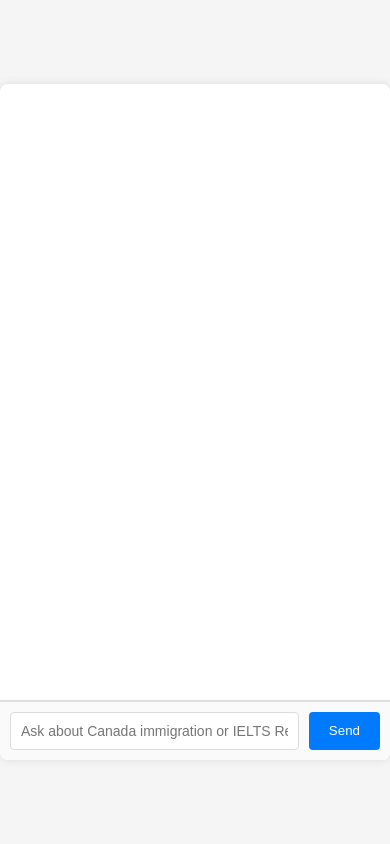
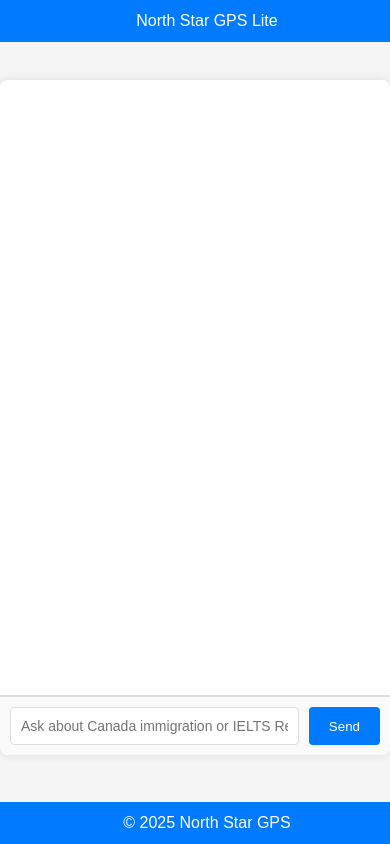
Before and after one commit to GrumpyMonkey10TO1/northstar-netlify, a plain HTML site: page index.html in a window 390 px wide. Drawn offline with Linux system fonts and the light colour scheme.

Commit message:
Update index.html

```diff
--- a/index.html
+++ b/index.html
@@ -5,21 +5,92 @@
   <meta name="viewport" content="width=device-width, initial-scale=1.0"/>
   <title>North Star GPS Lite</title>
   <style>
-    body { font-family: Arial, sans-serif; background:#f5f5f5; margin:0; padding:0; display:flex; justify-content:center; align-items:center; min-height:100vh; }
-    #container { width:100%; max-width:600px; background:#fff; border-radius:8px; box-shadow:0 0 10px rgba(0,0,0,0.1); overflow:hidden; display:flex; flex-direction:column; height:80vh; }
-    #chat { flex:1; padding:10px; overflow-y:auto; border-bottom:1px solid #ddd; }
+    body {
+      font-family: Arial, sans-serif;
+      background:#f5f5f5;
+      margin:0;
+      padding:0;
+    }
+
+    header.custom-header, footer.custom-footer {
+      background:#007bff;
+      color:#fff;
+      text-align:center;
+      padding:12px;
+      position:fixed;
+      width:100%;
+      left:0;
+      z-index:1000;
+      transition: transform 0.3s ease;
+    }
+
+    header.custom-header { top:0; }
+    footer.custom-footer { bottom:0; }
+
+    #container {
+      width:100%;
+      max-width:600px;
+      background:#fff;
+      border-radius:8px;
+      box-shadow:0 0 10px rgba(0,0,0,0.1);
+      overflow:hidden;
+      display:flex;
+      flex-direction:column;
+      height:80vh;
+      margin:80px auto; /* leaves space for header/footer */
+    }
+
+    #chat {
+      flex:1;
+      padding:10px;
+      overflow-y:auto;
+      border-bottom:1px solid #ddd;
+    }
+
     .message { margin:6px 0; }
     .me { text-align:right; color:#0057b8; }
     .bot { text-align:left; color:#2b7a0b; }
     .error { color:#b00020; }
-    #typing { font-size:12px; color:#666; padding:6px 10px; border-bottom:1px solid #eee; display:none; }
-    #inputArea { display:flex; padding:10px; border-top:1px solid #ddd; background:#fafafa; }
-    #box1 { flex:1; padding:10px; font-size:14px; border:1px solid #ddd; border-radius:4px; }
-    #send { margin-left:10px; padding:0 20px; background:#007bff; color:#fff; border:none; border-radius:4px; cursor:pointer; }
+
+    #typing {
+      font-size:12px;
+      color:#666;
+      padding:6px 10px;
+      border-bottom:1px solid #eee;
+      display:none;
+    }
+
+    #inputArea {
+      display:flex;
+      padding:10px;
+      border-top:1px solid #ddd;
+      background:#fafafa;
+    }
+
+    #box1 {
+      flex:1;
+      padding:10px;
+      font-size:14px;
+      border:1px solid #ddd;
+      border-radius:4px;
+    }
+
+    #send {
+      margin-left:10px;
+      padding:0 20px;
+      background:#007bff;
+      color:#fff;
+      border:none;
+      border-radius:4px;
+      cursor:pointer;
+    }
+
     #send:disabled { background:#aaa; cursor:not-allowed; }
   </style>
 </head>
 <body>
+  <header class="custom-header">North Star GPS Lite</header>
+
   <div id="container">
     <div id="chat"></div>
     <div id="typing">Explore is typing…</div>
@@ -29,7 +100,10 @@
     </div>
   </div>
 
+  <footer class="custom-footer">© 2025 North Star GPS</footer>
+
   <script>
+    // Chat logic
     const chat = document.getElementById("chat");
     const input = document.getElementById("box1");
     const sendBtn = document.getElementById("send");
@@ -71,6 +145,28 @@
 
     sendBtn.addEventListener("click", sendMessage);
     input.addEventListener("keypress", e => { if (e.key === "Enter") sendMessage(); });
+
+    // Hide header/footer on scroll for mobile only
+    if (window.innerWidth <= 768) {
+      let lastScrollTop = 0;
+      const header = document.querySelector("header.custom-header");
+      const footer = document.querySelector("footer.custom-footer");
+
+      window.addEventListener("scroll", function() {
+        let scrollTop = window.pageYOffset || document.documentElement.scrollTop;
+
+        if (scrollTop > lastScrollTop) {
+          // scrolling down → hide
+          header.style.transform = "translateY(-100%)";
+          footer.style.transform = "translateY(100%)";
+        } else {
+          // scrolling up → show
+          header.style.transform = "translateY(0)";
+          footer.style.transform = "translateY(0)";
+        }
+        lastScrollTop = scrollTop <= 0 ? 0 : scrollTop;
+      });
+    }
   </script>
 </body>
 </html>
```
